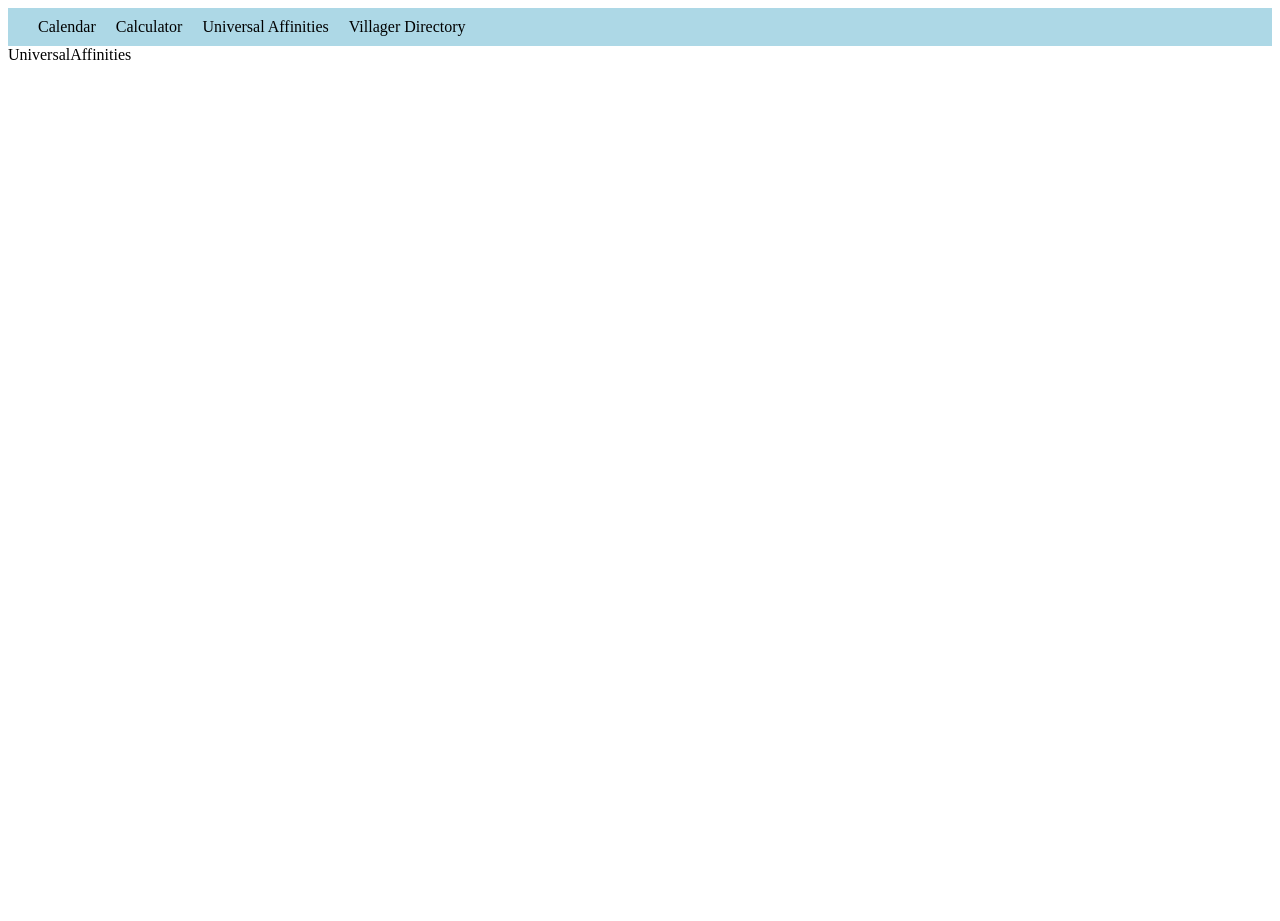
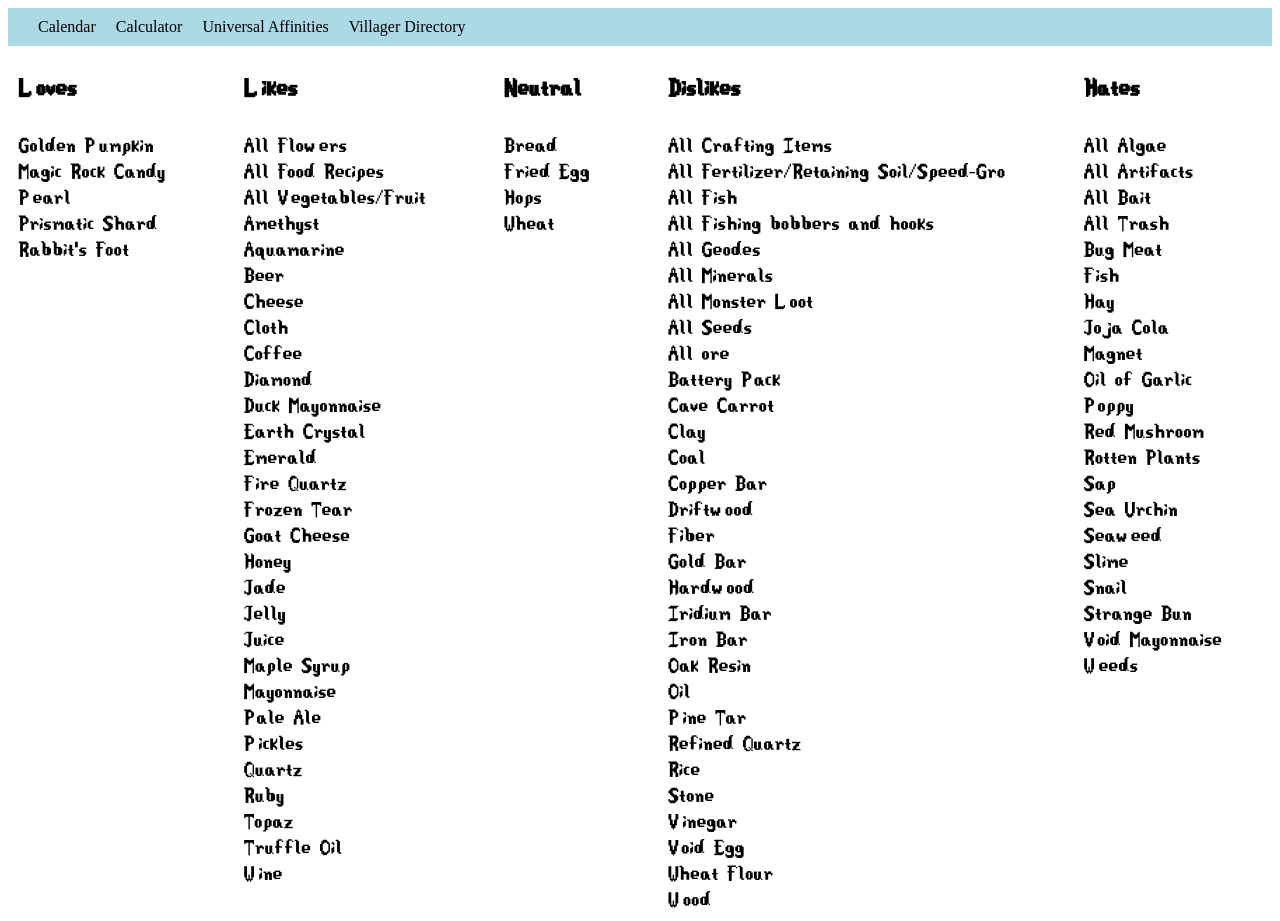
Before and after one commit to bfreud94/stardew-tracker, a React (Create React App) app: page /universal-affinities in a window 1280 px wide. Before the commit the page ends 800 px from the top, so only its background shows below. Built offline with nearby package versions, Linux system fonts and the light colour scheme.

Commit message:
added UniversalAffinities page

```diff
--- a/src/components/Calendar/NoteModal/AffinitiesContainer/AffinitiesContainer.tsx
+++ b/src/components/Calendar/NoteModal/AffinitiesContainer/AffinitiesContainer.tsx
@@ -1,5 +1,6 @@
 import { FC } from 'react'
-import { AFFINITIES, Affinity } from '../../../../types'
+import { AFFINITIES } from '../../../../constants'
+import { Affinity } from '../../../../types'
 import AffinitiesSection from '../AffinitiesSection/AffinitiesSection'
 import makeStyles from './AffinitiesContainer.styles'
 import { AffinitiesContainerProps } from './AffinitiesContainer.types'
--- a/src/components/UniversalAffinities/UniversalAffinities.styles.ts
+++ b/src/components/UniversalAffinities/UniversalAffinities.styles.ts
@@ -1,7 +1,13 @@
 import { UniversalAffinitiesStyles } from './UniversalAffinities.types'
 
 const makeStyles = (): UniversalAffinitiesStyles => ({
-
+	affinitiesContainer: {
+		display: 'flex',
+		fontFamily: 'SVFont',
+		fontSize: '24px',
+		justifyContent: 'space-between',
+		padding: '0px 50px 0px 10px'
+	}
 })
 
 export default makeStyles
--- a/src/components/UniversalAffinities/UniversalAffinities.tsx
+++ b/src/components/UniversalAffinities/UniversalAffinities.tsx
@@ -1,12 +1,24 @@
 import { FC } from 'react'
+import { AFFINITIES } from '../../constants'
+import { Affinity } from '../../types'
+import { UNIVERSAL_AFFINITIES } from '../../constants'
+import { getAffinityLabel } from '../../util'
 import makeStyles from './UniversalAffinities.styles'
-import { UniversalAffinitiesProps } from './UniversalAffinities.types'
 
-const UniversalAffinities: FC<UniversalAffinitiesProps> = () => {
+const UniversalAffinities: FC = () => {
 	const styles = makeStyles()
 	return (
-		<div>
-			UniversalAffinities
+		<div style={styles.affinitiesContainer}>
+			{AFFINITIES.map((affinity: Affinity, index: number) => (
+				<div key={index}>
+					<h3>{getAffinityLabel(affinity)}</h3>
+					{UNIVERSAL_AFFINITIES[affinity].map((item: string, i: number) => (
+						<div key={i}>
+							{item}
+						</div>
+					))}
+				</div>
+			))}
 		</div>
 	)
 }
--- a/src/components/UniversalAffinities/UniversalAffinities.types.ts
+++ b/src/components/UniversalAffinities/UniversalAffinities.types.ts
@@ -1,7 +1,5 @@
-export interface UniversalAffinitiesProps {
-
-}
+import { CSSProperties } from 'react'
 
 export interface UniversalAffinitiesStyles {
-
+	affinitiesContainer: CSSProperties
 }
--- /dev/null
+++ b/src/constants/affinities.ts
@@ -0,0 +1,101 @@
+export const UNIVERSAL_AFFINITIES = {
+	loves: [
+		'Golden Pumpkin',
+		'Magic Rock Candy',
+		'Pearl',
+		'Prismatic Shard',
+		"Rabbit's Foot"
+	],
+	likes: [
+		'All Flowers',
+		'All Food Recipes',
+		'All Vegetables/Fruit',
+		'Amethyst',
+		'Aquamarine',
+		'Beer',
+		'Cheese',
+		'Cloth',
+		'Coffee',
+		'Diamond',
+		'Duck Mayonnaise',
+		'Earth Crystal',
+		'Emerald',
+		'Fire Quartz',
+		'Frozen Tear',
+		'Goat Cheese',
+		'Honey',
+		'Jade',
+		'Jelly',
+		'Juice',
+		'Maple Syrup',
+		'Mayonnaise',
+		'Pale Ale',
+		'Pickles',
+		'Quartz',
+		'Ruby',
+		'Topaz',
+		'Truffle Oil',
+		'Wine'
+	],
+	neutral: [
+		'Bread',
+		'Fried Egg',
+		'Hops',
+		'Wheat',
+	],
+	dislikes: [
+		'All Crafting Items',
+		'All Fertilizer/Retaining Soil/Speed-Gro',
+		'All Fish',
+		'All Fishing bobbers and hooks',
+		'All Geodes',
+		'All Minerals',
+		'All Monster Loot',
+		'All Seeds',
+		'All ore',
+		'Battery Pack',
+		'Cave Carrot',
+		'Clay',
+		'Coal',
+		'Copper Bar',
+		'Driftwood',
+		'Fiber',
+		'Gold Bar',
+		'Hardwood',
+		'Iridium Bar',
+		'Iron Bar',
+		'Oak Resin',
+		'Oil',
+		'Pine Tar',
+		'Refined Quartz',
+		'Rice',
+		'Stone',
+		'Vinegar',
+		'Void Egg',
+		'Wheat Flour',
+		'Wood'
+	],
+	hates: [
+		'All Algae',
+		'All Artifacts',
+		'All Bait',
+		'All Trash',
+		'Bug Meat',
+		'Fish',
+		'Hay',
+		'Joja Cola',
+		'Magnet',
+		'Oil of Garlic',
+		'Poppy',
+		'Red Mushroom',
+		'Rotten Plants',
+		'Sap',
+		'Sea Urchin',
+		'Seaweed',
+		'Slime',
+		'Snail',
+		'Strange Bun',
+		'Void Mayonnaise',
+		'Weeds'
+	]
+}
--- a/src/constants/calendar.ts
+++ b/src/constants/calendar.ts
@@ -1,4 +1,6 @@
-import { Season, SeasonId, SeasonIdMap, Villager } from '../types'
+import { Affinity, Season, SeasonId, SeasonIdMap, Villager } from '../types'
+
+export const AFFINITIES: Array<Affinity> = ['loves', 'likes', 'neutral', 'dislikes', 'hates']
 
 export const COOKIE_ID = 'SVPWA-Data'
 
--- a/src/constants/index.ts
+++ b/src/constants/index.ts
@@ -1,2 +1,3 @@
+export * from './affinities'
 export * from './calculator'
 export * from './calendar'
--- a/src/types/models/calendar.ts
+++ b/src/types/models/calendar.ts
@@ -20,8 +20,6 @@ type DataItems = {
 
 export type Affinity = 'loves' | 'likes' | 'neutral' | 'dislikes' | 'hates'
 
-export const AFFINITIES: Array<Affinity> = ['loves', 'likes', 'neutral', 'dislikes', 'hates']
-
 export type Villager = {
 	name: string
 	birthday: Birthday
--- a/src/util/calendar.ts
+++ b/src/util/calendar.ts
@@ -119,6 +119,4 @@ export const changeSeason = (isForward: boolean, season: Season, setSeason: SetS
 export const getNextSeasonId = (isForward: boolean, seasonId: SeasonId): number =>
 	isForward ? ((getSeasonIdAsNumber(seasonId) + 1) % 4 || 4) : ((getSeasonIdAsNumber(seasonId) - 1) % 4 || 4)
 
-export const getAffinityLabel = (affinity: string) => affinity.charAt(0).toUpperCase() + affinity.slice(1)
-
 export const includeLeftMargin = (affinity: Affinity) => affinity !== 'loves'
--- a/src/util/index.ts
+++ b/src/util/index.ts
@@ -2,3 +2,4 @@ export * from './calculator'
 export * from './calendar'
 export * from './header'
 export * from './router'
+export * from './shared'
--- /dev/null
+++ b/src/util/shared.ts
@@ -0,0 +1,3 @@
+import { Affinity } from '../types'
+
+export const getAffinityLabel = (affinity: Affinity) => affinity.charAt(0).toUpperCase() + affinity.slice(1)
```
